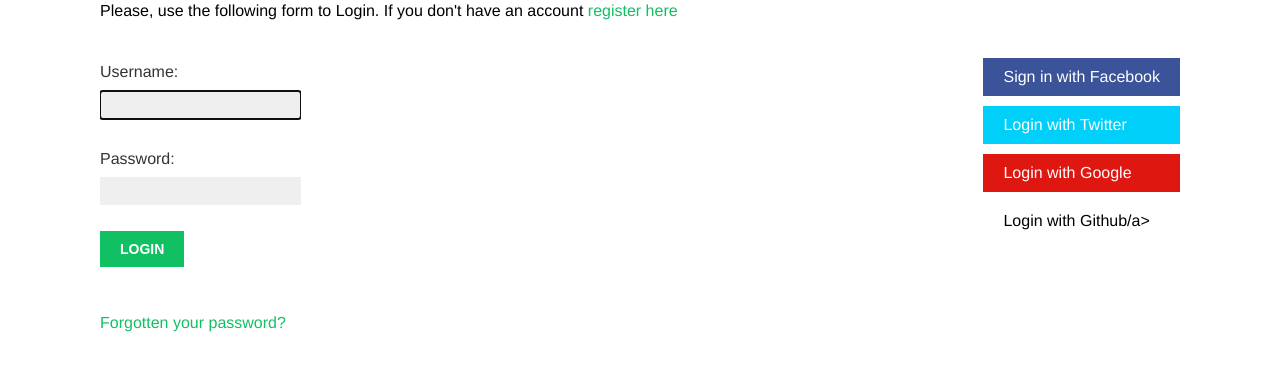
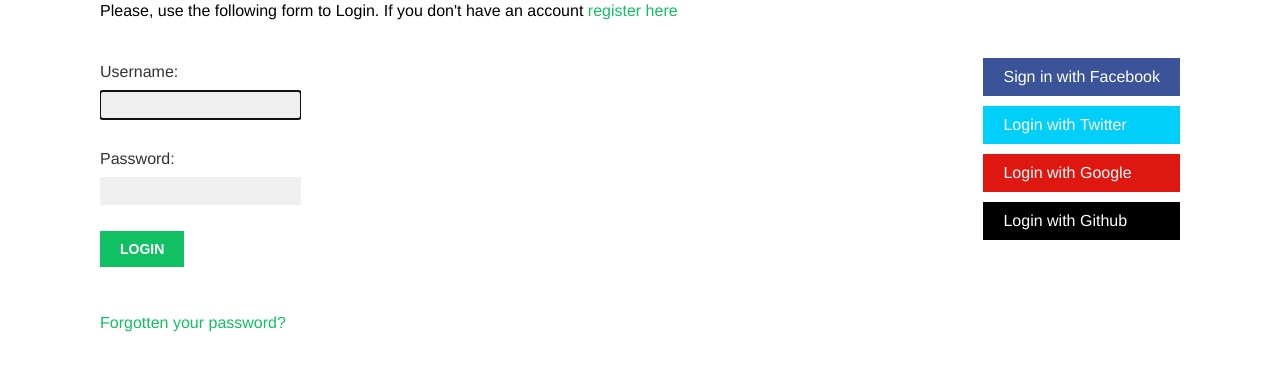
Before and after one commit to Firebreather-heart/showcase, a Django app: page /accounts/login/ in a window 1280 px wide. Shown: the part 158-529 px from the top of the page. Run offline with Django 3.2, Linux system fonts and the light colour scheme; some web fonts are replaced.

Commit message:
fixed github anchor tag error

```diff
--- a/account/templates/registration/login.html
+++ b/account/templates/registration/login.html
@@ -32,8 +32,8 @@
       <li class="google">
         <a href="{% url "social:begin" "google-oauth2" %}">Login with Google</a>
       </li>
-      <li class="github>
-        <a href="{% url "social:begin" "github" %}">Login with Github/a>
+      <li class="github">
+        <a href="{% url "social:begin" "github" %}">Login with Github </a>
       </li>
     </ul>
   </div>
```
